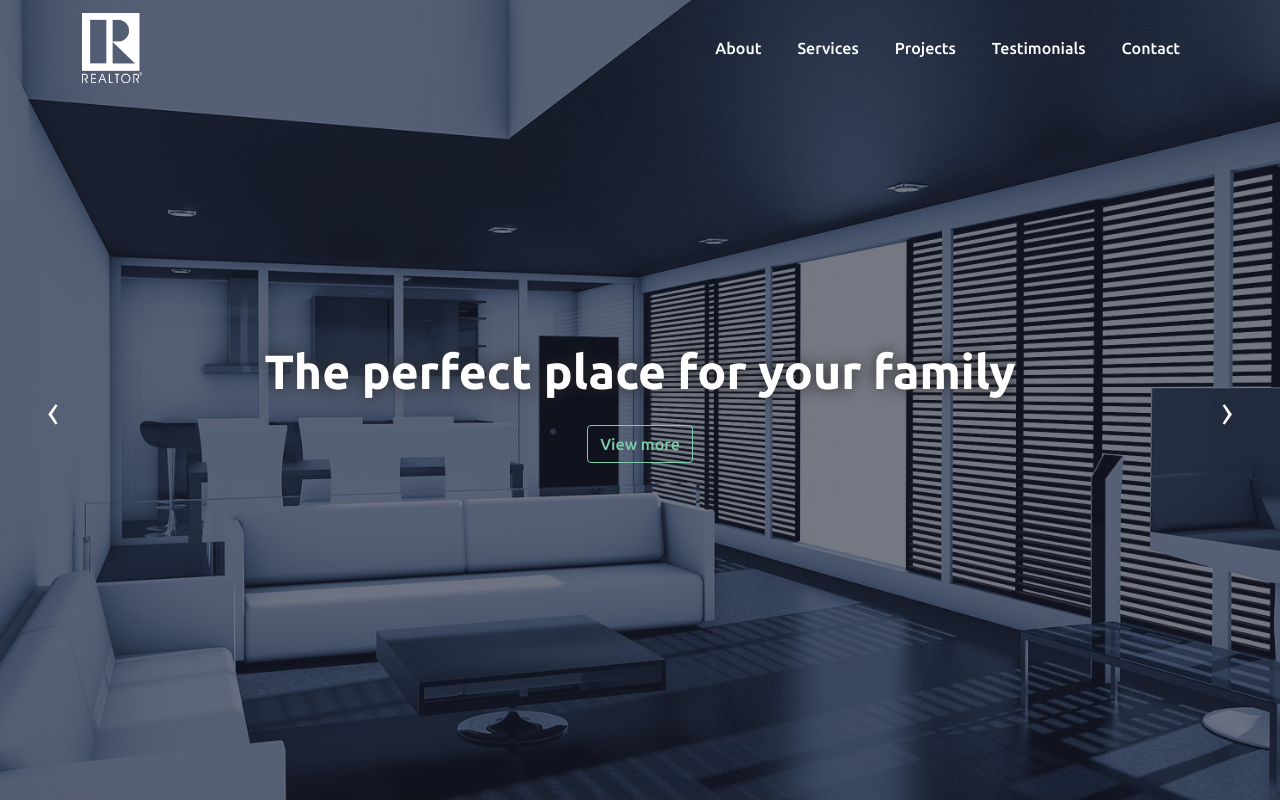
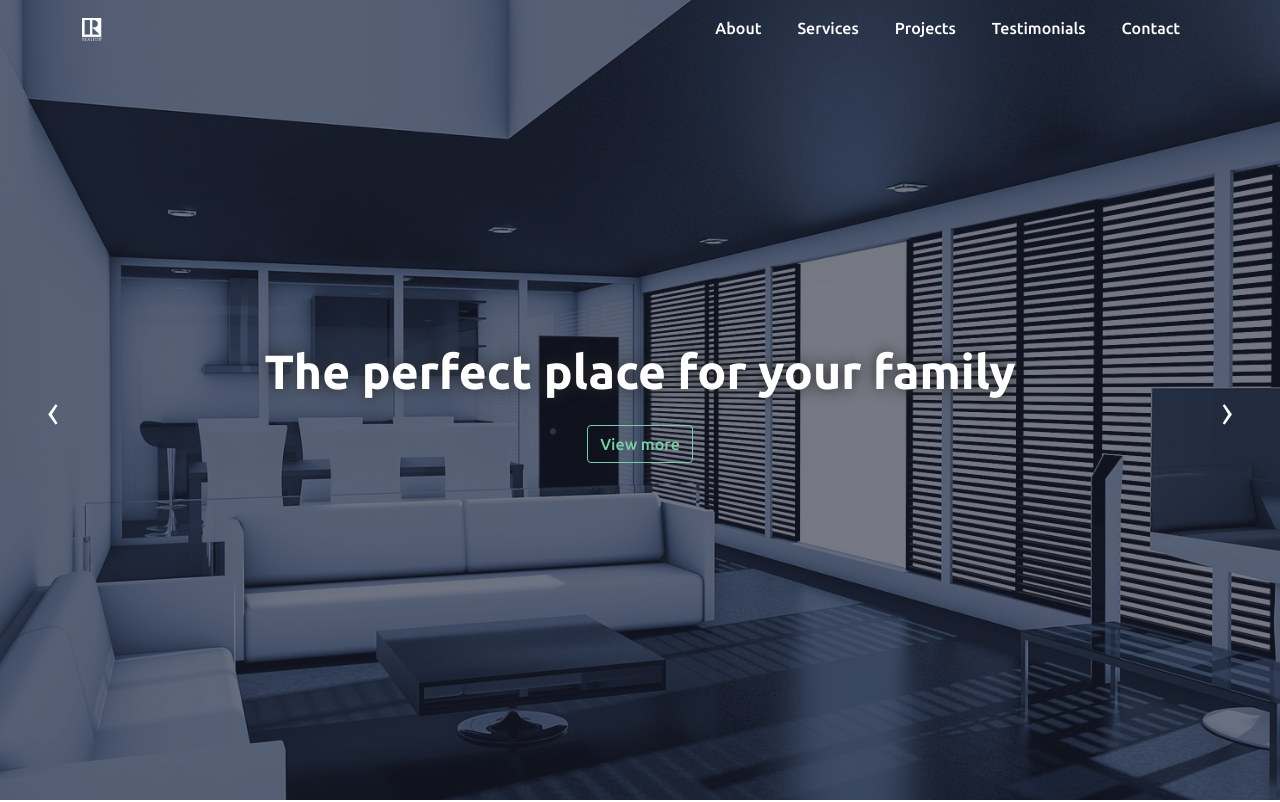
Before and after one commit to saifuldeennaser/real-eastate, a plain HTML site: page index.html in a window 1280 px wide. Shown: the top 802 px of the page. Drawn offline with nearby package versions, Linux system fonts and the light colour scheme.

Commit message:
Update style.css

```diff
--- a/css/style.css
+++ b/css/style.css
@@ -88,7 +88,7 @@ h3, h4, h5, h6{
 
 /* NAVBAR */
 .container img{
-    width: 60px;
+    width: 20px;
 }
 .navbar {
     position: absolute!important;
```
